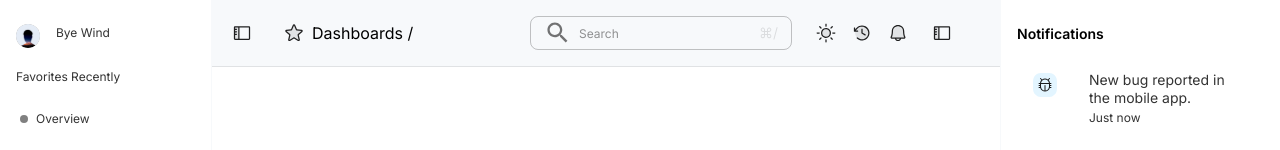
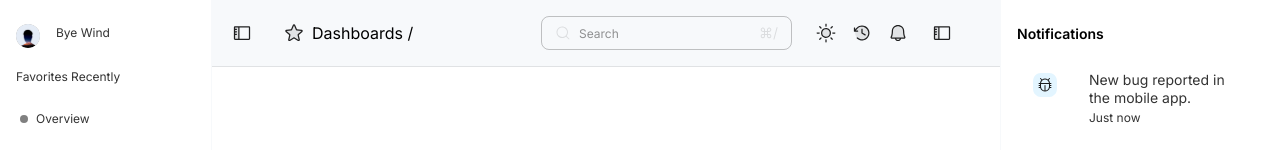
Before and after one commit to cbe99/stunning-broccoli, a React (Vite) app: page / in a window 1280 px wide. Shown: the top 150 px of the page. Built offline with nearby package versions, Linux system fonts and the light colour scheme.

Commit message:
fix: header & sidebar

```diff
--- a/src/App.jsx
+++ b/src/App.jsx
@@ -1,25 +1,18 @@
 import React, {useState} from 'react';
 import {BrowserRouter as Router} from 'react-router-dom';
 import Sidebar from './components/sidebar';
-import {createTheme, CssBaseline, ThemeProvider, Toolbar} from '@mui/material';
+import {CssBaseline, ThemeProvider, Toolbar} from '@mui/material';
 import Header from './components/header';
 import NotificationPanel from './components/notificationPanel';
 import {Main} from './App.styled';
 import AppRoutes from './router';
 import getTheme from './themes/getTheme';
-import {light} from '@mui/material/styles/createPalette';
 
 const App = () => {
 	const [isDarkMode, setIsDarkMode] = useState(false);
 	const [isSidebarOpen, setIsSidebarOpen] = useState(true);
 	const [isNotificationPanelOpen, setIsNotificationPanelOpen] = useState(true);
 	const [favorites, setFavorites] = useState([]);
-
-	const darkTheme = createTheme({
-		palette: {
-			mode: 'dark',
-		},
-	});
 
 	const toggleDarkMode = () => {
 		setIsDarkMode(!isDarkMode);
--- /dev/null
+++ b/src/assets/searchIcon.jsx
@@ -0,0 +1,18 @@
+import * as React from 'react';
+const SearchIconSvg = (props) => (
+	<svg
+		width={16}
+		height={16}
+		viewBox="0 0 16 16"
+		fill="none"
+		xmlns="http://www.w3.org/2000/svg"
+		{...props}
+	>
+		<path
+			d="M14.35 14.3562C14.2566 14.4481 14.131 14.4998 14 14.5C13.8672 14.4994 13.7397 14.448 13.6437 14.3562L10.9437 11.65C9.80659 12.6051 8.34462 13.0844 6.86273 12.9878C5.38083 12.8912 3.99343 12.2263 2.98988 11.1316C1.98633 10.037 1.44412 8.59717 1.47633 7.11248C1.50855 5.62779 2.11269 4.21286 3.16277 3.16277C4.21286 2.11269 5.62779 1.50855 7.11248 1.47633C8.59717 1.44412 10.037 1.98633 11.1316 2.98988C12.2263 3.99343 12.8912 5.38083 12.9878 6.86273C13.0844 8.34462 12.6051 9.80659 11.65 10.9437L14.35 13.6437C14.3972 13.6903 14.4347 13.7457 14.4603 13.8069C14.486 13.868 14.4991 13.9337 14.4991 14C14.4991 14.0663 14.486 14.1319 14.4603 14.1931C14.4347 14.2542 14.3972 14.3097 14.35 14.3562ZM7.24997 12C8.18944 12 9.1078 11.7214 9.88893 11.1995C10.6701 10.6775 11.2789 9.93567 11.6384 9.06772C11.9979 8.19977 12.092 7.24471 11.9087 6.3233C11.7254 5.40189 11.273 4.55552 10.6087 3.89122C9.94443 3.22692 9.09806 2.77452 8.17665 2.59124C7.25524 2.40797 6.30018 2.50203 5.43223 2.86155C4.56428 3.22106 3.82243 3.82988 3.30049 4.61102C2.77856 5.39215 2.49997 6.31051 2.49997 7.24998C2.50163 8.50925 3.0026 9.71647 3.89304 10.6069C4.78348 11.4973 5.9907 11.9983 7.24997 12Z"
+			fill="currentColor"
+			fillOpacity={0.2}
+		/>
+	</svg>
+);
+export default SearchIconSvg;
--- a/src/components/header/header.component.jsx
+++ b/src/components/header/header.component.jsx
@@ -3,14 +3,12 @@ import {
 	Toolbar,
 	IconButton,
 	Typography,
-	Switch,
 	FormControl,
 	OutlinedInput,
 	InputAdornment,
 } from '@mui/material';
-import {Menu, Favorite, WbSunny, NightsStay, Search} from '@mui/icons-material';
 import {useLocation} from 'react-router-dom';
-import {AppBar, DrawerHeader} from './header.styled';
+import {AppBar} from './header.styled';
 import {useTheme} from '@emotion/react';
 import CollapseIconSvg from '../../assets/collapseIcon';
 import FavouritesIconSvg from '../../assets/favouritesIcon';
@@ -18,6 +16,7 @@ import SunnyIconSvg from '../../assets/sunnyIcon';
 import HistoryIconSvg from '../../assets/historyIcon';
 import AlertIconSvg from '../../assets/alertIcon';
 import CommandIconSvg from '../../assets/commandIcon';
+import SearchIconSvg from '../../assets/searchIcon';
 
 const Header = ({
 	toggleSidebar,
@@ -84,12 +83,12 @@ const Header = ({
 					<OutlinedInput
 						startAdornment={
 							<InputAdornment position="start">
-								<Search color="inherit" />
+								<SearchIconSvg color={isDarkMode ? 'white' : 'inherit'} />
 							</InputAdornment>
 						}
 						endAdornment={
 							<InputAdornment position="end">
-								<CommandIconSvg />
+								<CommandIconSvg color={isDarkMode ? 'white' : 'inherit'} />
 							</InputAdornment>
 						}
 						placeholder="Search"
--- a/src/components/sidebar/sidebar.component.jsx
+++ b/src/components/sidebar/sidebar.component.jsx
@@ -53,8 +53,8 @@ const Sidebar = ({isDarkMode, isOpen, favorites}) => {
 						sx={{pl: 2}}
 					>
 						{Icon ? (
-							<ListItemIcon color={theme.palette.primary.dark}>
-								<Icon color={'green'} />
+							<ListItemIcon>
+								<Icon color={isDarkMode ? 'white' : 'inherit'} />
 							</ListItemIcon>
 						) : (
 							<Box
@@ -95,8 +95,8 @@ const Sidebar = ({isDarkMode, isOpen, favorites}) => {
 					sx={{pl: 2}}
 				>
 					{Icon ? (
-						<ListItemIcon color>
-							<Icon />
+						<ListItemIcon>
+							<Icon color={isDarkMode ? 'white' : 'inherit'} />
 						</ListItemIcon>
 					) : (
 						<Box
```
